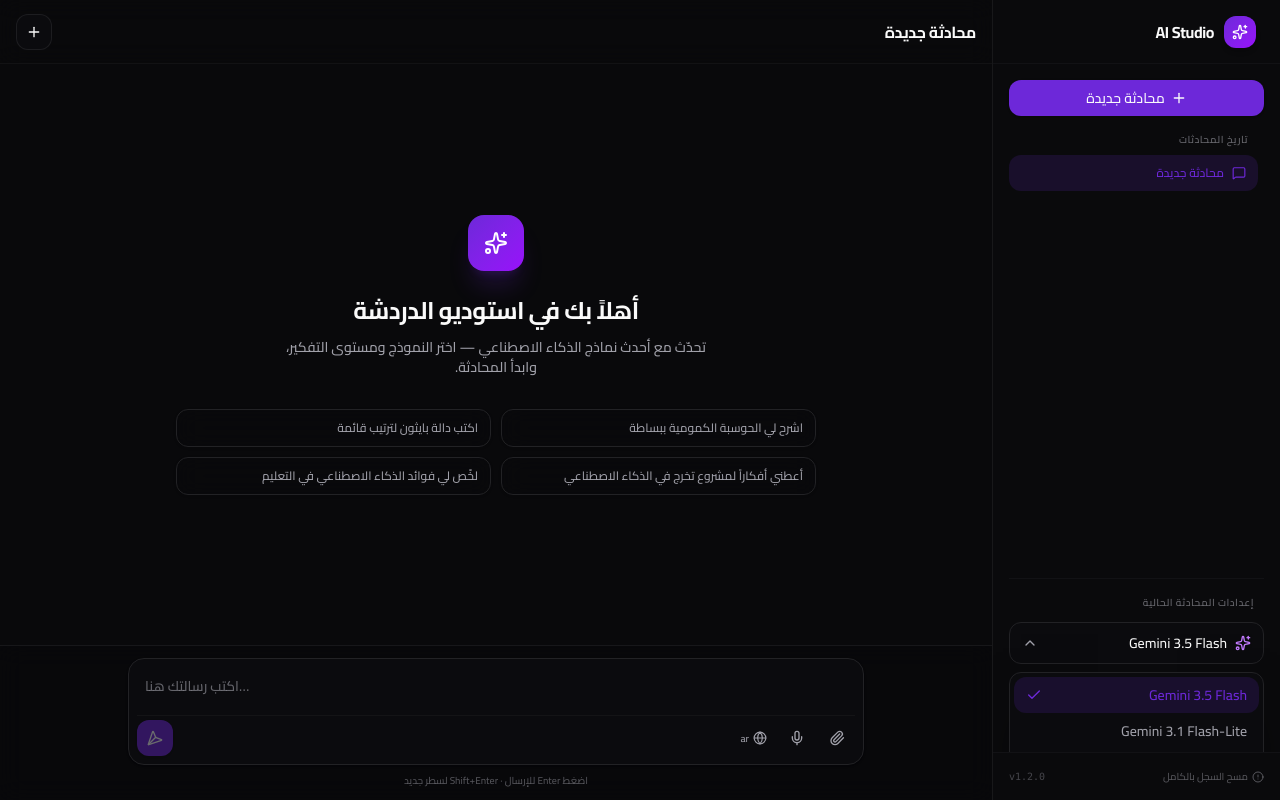
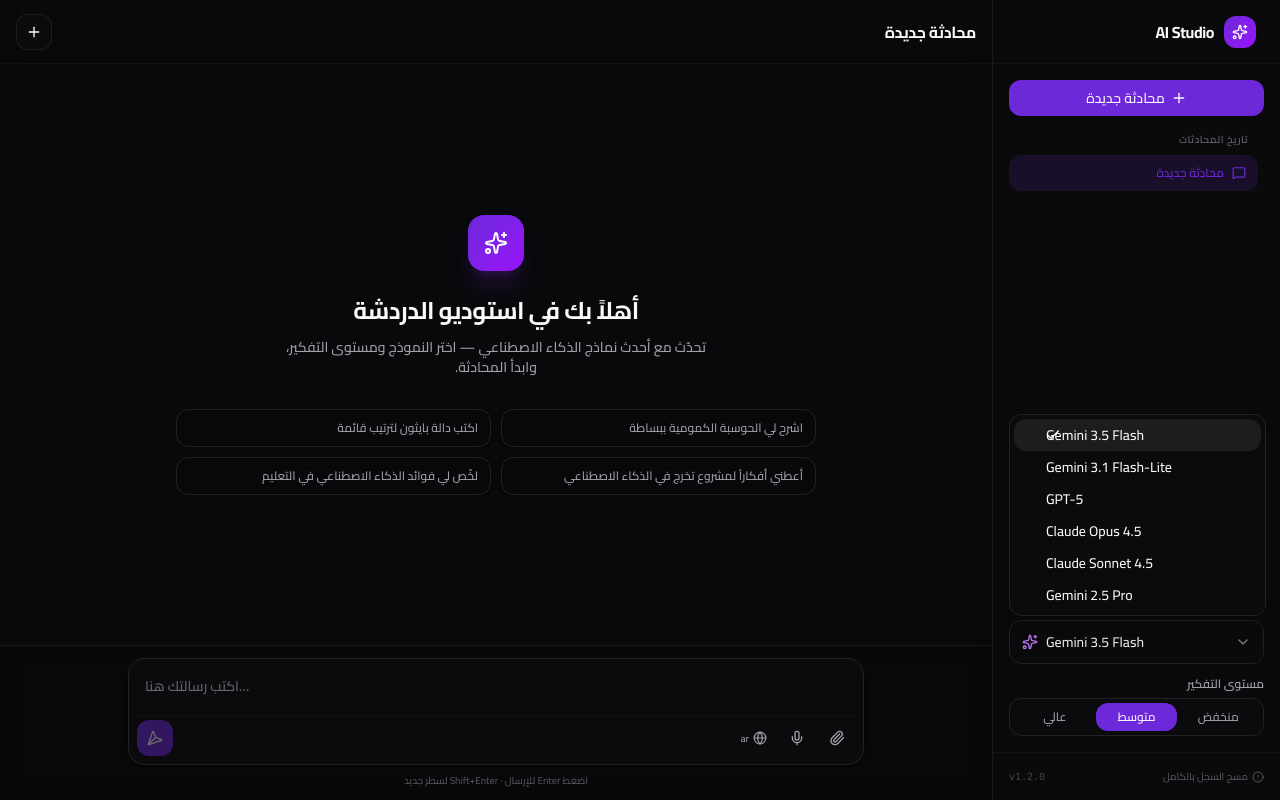
Before and after one commit to narozezzat/chat-ai, a Next.js app: page / in a window 1280 px wide. Both pictures are taken after a click on the button "Gemini 3.5 Flash". Built offline with nearby package versions, Linux system fonts and the light colour scheme.

Commit message:
refactor: replace custom model selection with Radix UI Select and update Tailwind linear-to-br utility classes

```diff
--- /dev/null
+++ b/src/components/ui/select.tsx
@@ -0,0 +1,103 @@
+import * as React from 'react'
+import * as SelectPrimitive from '@radix-ui/react-select'
+import { Check, ChevronDown } from 'lucide-react'
+import { cn } from '@/lib/utils'
+
+const Select = SelectPrimitive.Root
+const SelectGroup = SelectPrimitive.Group
+const SelectValue = SelectPrimitive.Value
+
+const SelectTrigger = React.forwardRef<
+  React.ComponentRef<typeof SelectPrimitive.Trigger>,
+  React.ComponentPropsWithoutRef<typeof SelectPrimitive.Trigger>
+>(({ className, children, ...props }, ref): React.JSX.Element => (
+  <SelectPrimitive.Trigger
+    ref={ref}
+    className={cn(
+      "flex h-9 w-full items-center justify-between rounded-xl border border-input bg-transparent px-3 py-2 text-sm shadow-sm ring-offset-background placeholder:text-muted-foreground focus:outline-none focus:ring-1 focus:ring-ring disabled:cursor-not-allowed disabled:opacity-50 [&>span]:line-clamp-1",
+      className
+    )}
+    {...props}
+  >
+    {children}
+    <SelectPrimitive.Icon asChild>
+      <ChevronDown className="h-4 w-4 opacity-50" />
+    </SelectPrimitive.Icon>
+  </SelectPrimitive.Trigger>
+))
+SelectTrigger.displayName = SelectPrimitive.Trigger.displayName
+
+const SelectContent = React.forwardRef<
+  React.ComponentRef<typeof SelectPrimitive.Content>,
+  React.ComponentPropsWithoutRef<typeof SelectPrimitive.Content>
+>(({ className, children, position = "popper", ...props }, ref): React.JSX.Element => (
+  <SelectPrimitive.Portal>
+    <SelectPrimitive.Content
+      ref={ref}
+      className={cn(
+        "relative z-50 max-h-96 min-w-32 overflow-hidden rounded-xl border border-border bg-popover text-popover-foreground shadow-md data-[state=open]:animate-in data-[state=closed]:animate-out data-[state=closed]:fade-out-0 data-[state=open]:fade-in-0 data-[state=closed]:zoom-out-95 data-[state=open]:zoom-in-95 data-[side=bottom]:slide-in-from-top-2 data-[side=left]:slide-in-from-right-2 data-[side=right]:slide-in-from-left-2 data-[side=top]:slide-in-from-bottom-2",
+        position === "popper" &&
+        "data-[side=bottom]:translate-y-1 data-[side=left]:-translate-x-1 data-[side=right]:translate-x-1 data-[side=top]:-translate-y-1",
+        className
+      )}
+      position={position}
+      {...props}
+    >
+      <SelectPrimitive.Viewport
+        className={cn(
+          "p-1",
+          position === "popper" &&
+          "h-(--radix-select-trigger-height) w-full min-w-(--radix-select-trigger-width)"
+        )}
+      >
+        {children}
+      </SelectPrimitive.Viewport>
+    </SelectPrimitive.Content>
+  </SelectPrimitive.Portal>
+))
+SelectContent.displayName = SelectPrimitive.Content.displayName
+
+const SelectItem = React.forwardRef<
+  React.ComponentRef<typeof SelectPrimitive.Item>,
+  React.ComponentPropsWithoutRef<typeof SelectPrimitive.Item>
+>(({ className, children, ...props }, ref): React.JSX.Element => (
+  <SelectPrimitive.Item
+    ref={ref}
+    className={cn(
+      "relative flex w-full cursor-default select-none items-center rounded-lg py-1.5 ps-8 pe-2 text-sm outline-none focus:bg-accent focus:text-accent-foreground data-disabled:pointer-events-none data-disabled:opacity-50",
+      className
+    )}
+    {...props}
+  >
+    <span className="absolute inset-s-2 flex h-3.5 w-3.5 items-center justify-center">
+      <SelectPrimitive.ItemIndicator>
+        <Check className="h-4 w-4" />
+      </SelectPrimitive.ItemIndicator>
+    </span>
+
+    <SelectPrimitive.ItemText>{children}</SelectPrimitive.ItemText>
+  </SelectPrimitive.Item>
+))
+SelectItem.displayName = SelectPrimitive.Item.displayName
+
+const SelectLabel = React.forwardRef<
+  React.ComponentRef<typeof SelectPrimitive.Label>,
+  React.ComponentPropsWithoutRef<typeof SelectPrimitive.Label>
+>(({ className, ...props }, ref): React.JSX.Element => (
+  <SelectPrimitive.Label
+    ref={ref}
+    className={cn("py-1.5 ps-8 pe-2 text-sm font-semibold", className)}
+    {...props}
+  />
+))
+SelectLabel.displayName = SelectPrimitive.Label.displayName
+
+export {
+  Select,
+  SelectGroup,
+  SelectValue,
+  SelectTrigger,
+  SelectContent,
+  SelectLabel,
+  SelectItem,
+}
--- a/src/features/chat/components/ChatInput.tsx
+++ b/src/features/chat/components/ChatInput.tsx
@@ -92,7 +92,7 @@
                 <img src={src} alt="" className="h-16 w-16 rounded-lg border border-border object-cover" />
                 <button
                   onClick={() => setImages((cur) => cur.filter((_, idx) => idx !== i))}
-                  className="absolute -end-1.5 -top-1.5 flex h-5 w-5 items-center justify-center rounded-full bg-background text-muted-foreground shadow ring-1 ring-border transition hover:text-foreground"
+                  className="absolute -inset-e-1.5 -top-1.5 flex h-5 w-5 items-center justify-center rounded-full bg-background text-muted-foreground shadow ring-1 ring-border transition hover:text-foreground"
                   aria-label="إزالة الصورة"
                 >
                   <X className="h-3 w-3" />
@@ -138,11 +138,10 @@
                   <button
                     onClick={toggleMic}
                     title={listening ? 'إيقاف التسجيل' : 'تحدّث'}
-                    className={`flex h-9 w-9 items-center justify-center rounded-xl transition ${
-                      listening
+                    className={`flex h-9 w-9 items-center justify-center rounded-xl transition ${listening
                         ? 'bg-red-500/15 text-red-400'
                         : 'text-muted-foreground hover:bg-muted hover:text-foreground'
-                    }`}
+                      }`}
                     aria-label={listening ? "Stop voice recognition" : "Start voice recognition"}
                   >
                     {listening ? (
--- a/src/features/chat/components/ChatSidebar.tsx
+++ b/src/features/chat/components/ChatSidebar.tsx
@@ -39,14 +39,13 @@
       ) : null}
 
       <div
-        className={`fixed inset-y-0 start-0 z-50 flex w-72 flex-col border-e border-border/60 bg-card/85 backdrop-blur-xl transition-transform duration-300 md:relative md:translate-x-0 ${
-          isOpen ? 'translate-x-0' : 'translate-x-full md:translate-x-0'
-        }`}
+        className={`fixed inset-y-0 inset-s-0 z-50 flex w-72 flex-col border-e border-border/60 bg-card/85 backdrop-blur-xl transition-transform duration-300 md:relative md:translate-x-0 ${isOpen ? 'translate-x-0' : 'translate-x-full md:translate-x-0'
+          }`}
       >
         {/* Sidebar Header branding */}
         <div className="flex h-16 items-center justify-between px-6 border-b border-border/40 shrink-0">
           <div className="flex items-center gap-2.5">
-            <div className="flex h-8 w-8 items-center justify-center rounded-xl bg-gradient-to-br from-primary to-purple-600 shadow-md">
+            <div className="flex h-8 w-8 items-center justify-center rounded-xl bg-linear-to-br from-primary to-purple-600 shadow-md">
               <Sparkles className="h-4 w-4 text-white" aria-hidden="true" />
             </div>
             <span className="text-base font-bold tracking-tight text-foreground">AI Studio</span>
@@ -88,11 +87,10 @@
                     initial={{ opacity: 0, x: -10 }}
                     animate={{ opacity: 1, x: 0 }}
                     exit={{ opacity: 0, x: -10 }}
-                    className={`group flex items-center justify-between gap-1.5 rounded-xl px-3 py-2.5 text-xs font-medium cursor-pointer transition-all ${
-                      active
+                    className={`group flex items-center justify-between gap-1.5 rounded-xl px-3 py-2.5 text-xs font-medium cursor-pointer transition-all ${active
                         ? 'bg-primary/15 text-primary'
                         : 'text-muted-foreground hover:bg-muted/40 hover:text-foreground'
-                    }`}
+                      }`}
                     onClick={() => {
                       selectSession(s.id)
                       onClose()
--- a/src/features/chat/components/MessageItem.tsx
+++ b/src/features/chat/components/MessageItem.tsx
@@ -19,7 +19,7 @@
         "mt-0.5 flex h-8 w-8 shrink-0 items-center justify-center rounded-full shadow",
         isUser
           ? "bg-secondary text-primary"
-          : "bg-gradient-to-br from-primary to-purple-600 text-white"
+          : "bg-linear-to-br from-primary to-purple-600 text-white"
       )}
     >
       {isUser ? (
--- a/src/features/chat/components/MessageList.tsx
+++ b/src/features/chat/components/MessageList.tsx
@@ -21,7 +21,7 @@
 function EmptyState({ onSuggest }: { onSuggest: (text: string) => void }): React.JSX.Element {
   return (
     <div className="mx-auto flex h-full w-full max-w-2xl flex-col items-center justify-center px-4 py-12 text-center md:py-0">
-      <div className="mb-6 flex h-14 w-14 items-center justify-center rounded-2xl bg-gradient-to-br from-primary to-purple-600 shadow-xl shadow-primary/20">
+      <div className="mb-6 flex h-14 w-14 items-center justify-center rounded-2xl bg-linear-to-br from-primary to-purple-600 shadow-xl shadow-primary/20">
         <Sparkles className="h-6 w-6 text-white" aria-hidden="true" />
       </div>
       <h1 className="text-xl font-bold tracking-tight sm:text-2xl">أهلاً بك في استوديو الدردشة</h1>
--- a/src/features/chat/components/ModelSelector.tsx
+++ b/src/features/chat/components/ModelSelector.tsx
@@ -2,7 +2,14 @@
 
 import * as React from 'react'
 import { MODELS } from '@/lib/uiConfig'
-import { ChevronDown, Check, Sparkles } from 'lucide-react'
+import { Sparkles } from 'lucide-react'
+import {
+  Select,
+  SelectContent,
+  SelectItem,
+  SelectTrigger,
+  SelectValue,
+} from '@/components/ui/select'
 
 interface ModelSelectorProps {
   value: string
@@ -10,67 +17,25 @@
 }
 
 export function ModelSelector({ value, onChange }: ModelSelectorProps): React.JSX.Element {
-  const [open, setOpen] = React.useState(false)
-  const ref = React.useRef<HTMLDivElement>(null)
-  const current = MODELS.find((m) => m.id === value) ?? MODELS[0]
-
-  React.useEffect(() => {
-    if (!open) return
-    const onDown = (e: MouseEvent): void => {
-      if (ref.current && !ref.current.contains(e.target as Node)) {
-        setOpen(false)
-      }
-    }
-    const onKey = (e: KeyboardEvent): void => {
-      if (e.key === 'Escape') {
-        setOpen(false)
-      }
-    }
-    document.addEventListener('mousedown', onDown)
-    document.addEventListener('keydown', onKey)
-    return (): void => {
-      document.removeEventListener('mousedown', onDown)
-      document.removeEventListener('keydown', onKey)
-    }
-  }, [open])
-
   return (
-    <div ref={ref} className="relative">
-      <button
-        onClick={() => setOpen((o) => !o)}
-        className="flex w-full items-center justify-between gap-2.5 rounded-xl border border-border bg-card px-3 py-2.5 text-sm font-medium transition hover:border-primary/40 hover:bg-muted/30"
-      >
+    <Select value={value} onValueChange={onChange}>
+      <SelectTrigger className="flex h-11 w-full items-center justify-between gap-2.5 rounded-xl border border-border bg-card px-3 py-2.5 text-sm font-medium shadow-none outline-none transition hover:border-primary/40 hover:bg-muted/30 focus:ring-0 focus:ring-offset-0 focus-visible:ring-0">
         <div className="flex items-center gap-2">
           <Sparkles className="h-4 w-4 text-purple-400" aria-hidden="true" />
-          <span>{current.label}</span>
+          <SelectValue placeholder="اختر نموذج" />
         </div>
-        <ChevronDown className={`h-4 w-4 text-muted-foreground transition-transform ${open ? 'rotate-180' : ''}`} aria-hidden="true" />
-      </button>
-
-      {open ? (
-        <div className="absolute z-30 mt-2 w-full overflow-hidden rounded-xl border border-border bg-popover p-1 shadow-2xl shadow-black/50 start-0">
-          {MODELS.map((m) => {
-            const active = m.id === value
-            return (
-              <button
-                key={m.id}
-                onClick={() => {
-                  onChange(m.id)
-                  setOpen(false)
-                }}
-                className={`flex w-full items-center justify-between gap-2 rounded-lg px-3 py-2 text-sm transition ${
-                  active
-                    ? 'bg-primary/15 text-primary'
-                    : 'text-muted-foreground hover:bg-muted hover:text-foreground'
-                }`}
-              >
-                <span>{m.label}</span>
-                {active ? <Check className="h-4 w-4 text-primary" aria-hidden="true" /> : null}
-              </button>
-            )
-          })}
-        </div>
-      ) : null}
-    </div>
+      </SelectTrigger>
+      <SelectContent className="w-full min-w-(--radix-select-trigger-width) max-h-[300px] overflow-y-auto rounded-xl border border-border bg-popover shadow-2xl">
+        {MODELS.map((m) => (
+          <SelectItem
+            key={m.id}
+            value={m.id}
+            className="cursor-pointer"
+          >
+            {m.label}
+          </SelectItem>
+        ))}
+      </SelectContent>
+    </Select>
   )
 }
```
